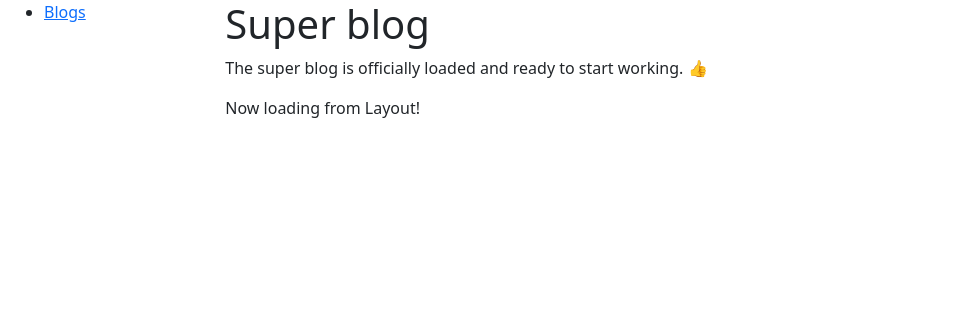
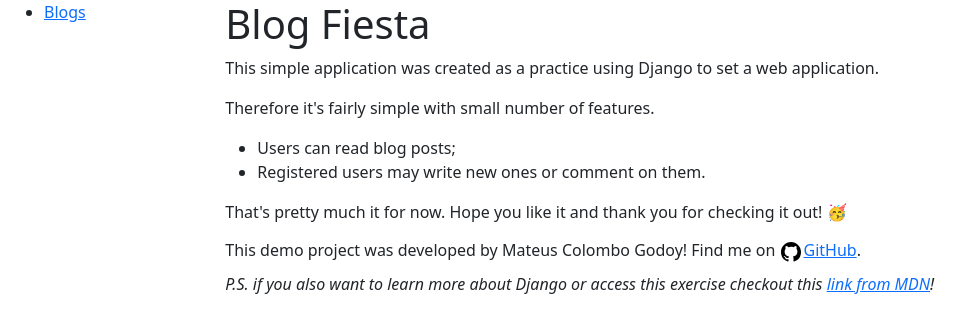
Before and after one commit to mateuscgodoy/mdn-blog-exercise, a Django app: page /blog/ in a window 1280 px wide. Shown: the top 333 px of the page, without its empty margins (0-972 px from the left). Run offline with Django 5.2, Linux system fonts and the light colour scheme.

Commit message:
Add starter index.html page so far with no styling

```diff
--- a/blog/templates/blog/index.html
+++ b/blog/templates/blog/index.html
@@ -1,11 +1,25 @@
 {% extends "blog/layout.html" %}
+{% load static %}
 
 {%block title%}
-Blogs
+Blog Fiesta - Homepage
 {%endblock%}
 
 {%block content%}
-<h1>Super blog</h1>
-<p>The super blog is officially loaded and ready to start working. 👍</p>
-<p>Now loading from Layout!</p>
+<h1>Blog Fiesta</h1>
+<p>This simple application was created as a practice using Django to set a web application.</p>
+<p>Therefore it's fairly simple with small number of features.</p>
+<ul>
+    <li>Users can read blog posts;</li>
+    <li>Registered users may write new
+        ones or comment on them.</li>
+</ul>
+<p>That's pretty much it for now. Hope you like it and thank you for checking it out! 🥳</p>
+<h6>This demo project was developed by Mateus Colombo Godoy! Find me on
+    <a href="https://github.com/mateuscgodoy" target="_blank" rel="noopener noreferrer"><img
+            src="{%static 'github.svg'%}" alt="GitHub logo">GitHub</a>.
+</h6>
+<p><em>P.S. if you also want to learn more about Django or access this exercise checkout this <a
+            href="https://developer.mozilla.org/en-US/docs/Learn/Server-side/Django/django_assessment_blog"
+            target="_blank" rel="noopener noreferrer">link from MDN</a>!</em></p>
 {%endblock%}
--- a/blog/templates/blog/layout.html
+++ b/blog/templates/blog/layout.html
@@ -6,7 +6,7 @@
     <meta name="viewport" content="width=device-width, initial-scale=1.0">
     <title>
         {%block title%}
-        Blog
+        Blog Fiesta
         {%endblock%}
     </title>
     <link href="https://cdn.jsdelivr.net/npm/bootstrap@5.3.3/dist/css/bootstrap.min.css" rel="stylesheet"
```
Also changed, not shown: blogcore/settings.py (+4 -6 lines), blog/static/github.svg (added).
